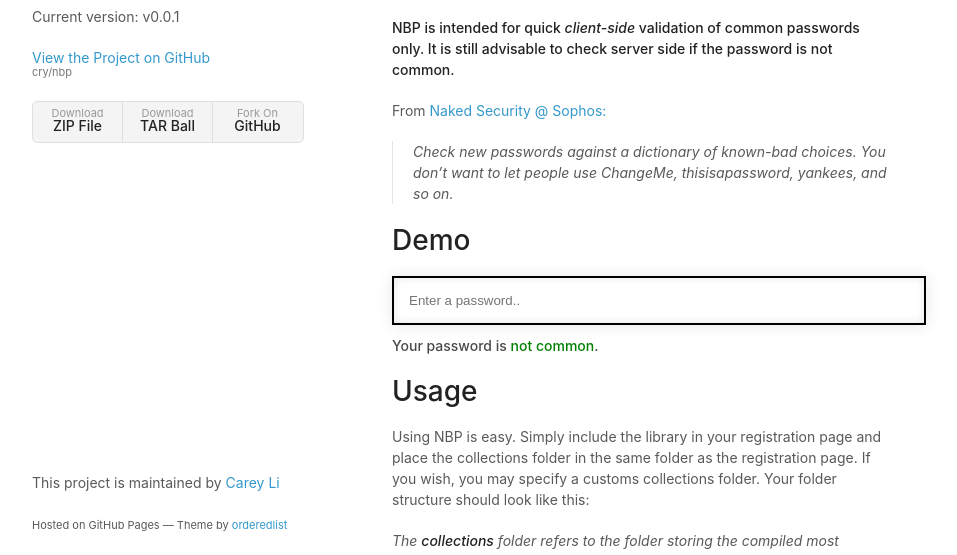
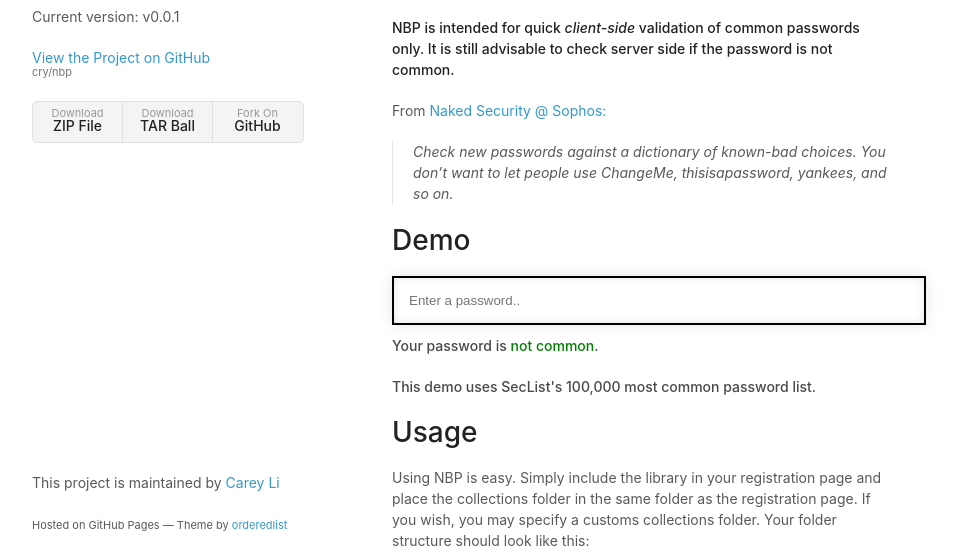
Before and after one commit to cry/nbp, a plain HTML site: page docs/index.html in a window 1280 px wide. Shown: the part 196-751 px from the top of the page, without its empty margins (178-1135 px from the left). Drawn offline with Linux system fonts and the light colour scheme; no server answers.

Commit message:
Add SecList disclaimer on demo
Signed-off-by: Carey Li <hello@carey.li>

```diff
--- a/docs/index.html
+++ b/docs/index.html
@@ -45,6 +45,8 @@
         <input type="text" id="demo_input" placeholder="Enter a password..">
 
         <h4>Your password is <span id="status_msg" class="green">not common</span>.</h4>
+
+        <h4>This demo uses SecList's 100,000 most common password list.</h4>
 
         <h1 id="api">Usage</h1>
 
```
